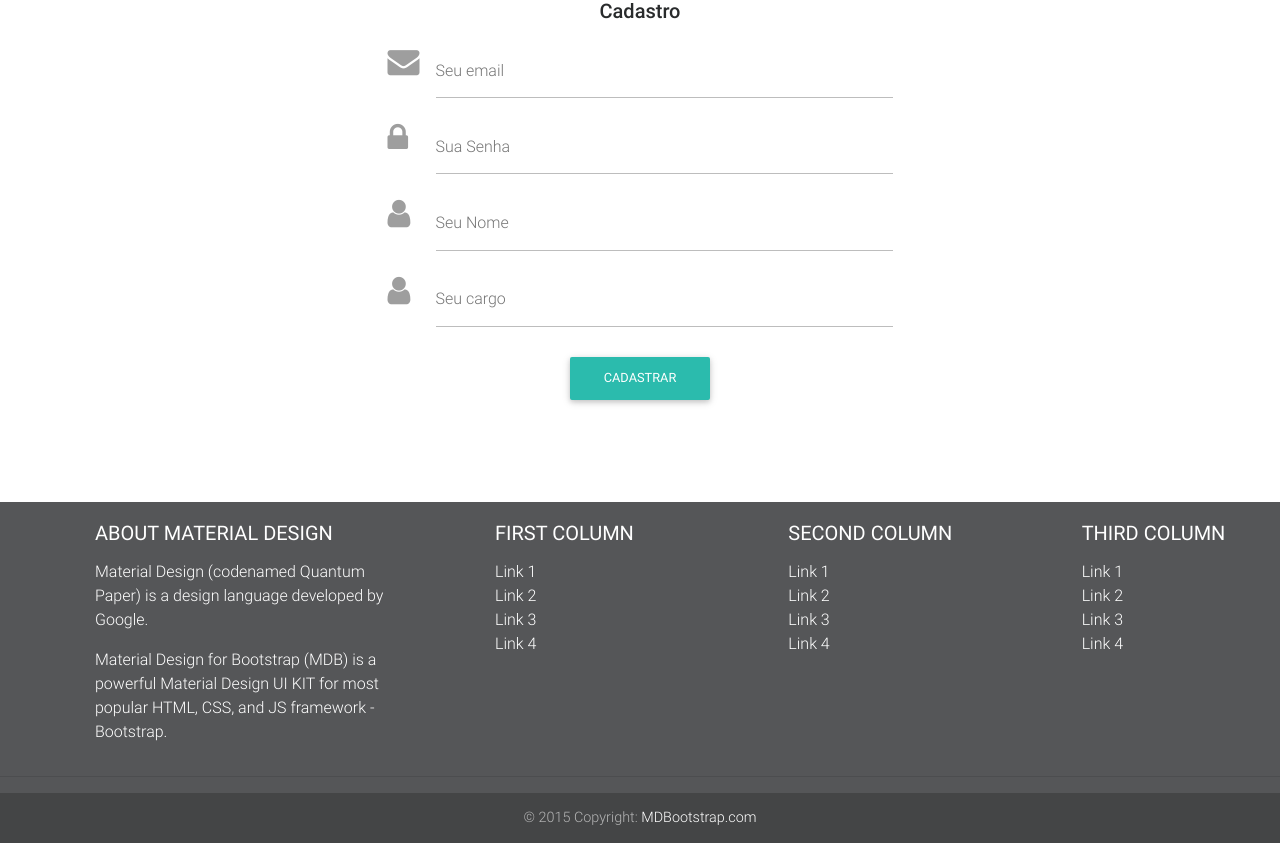
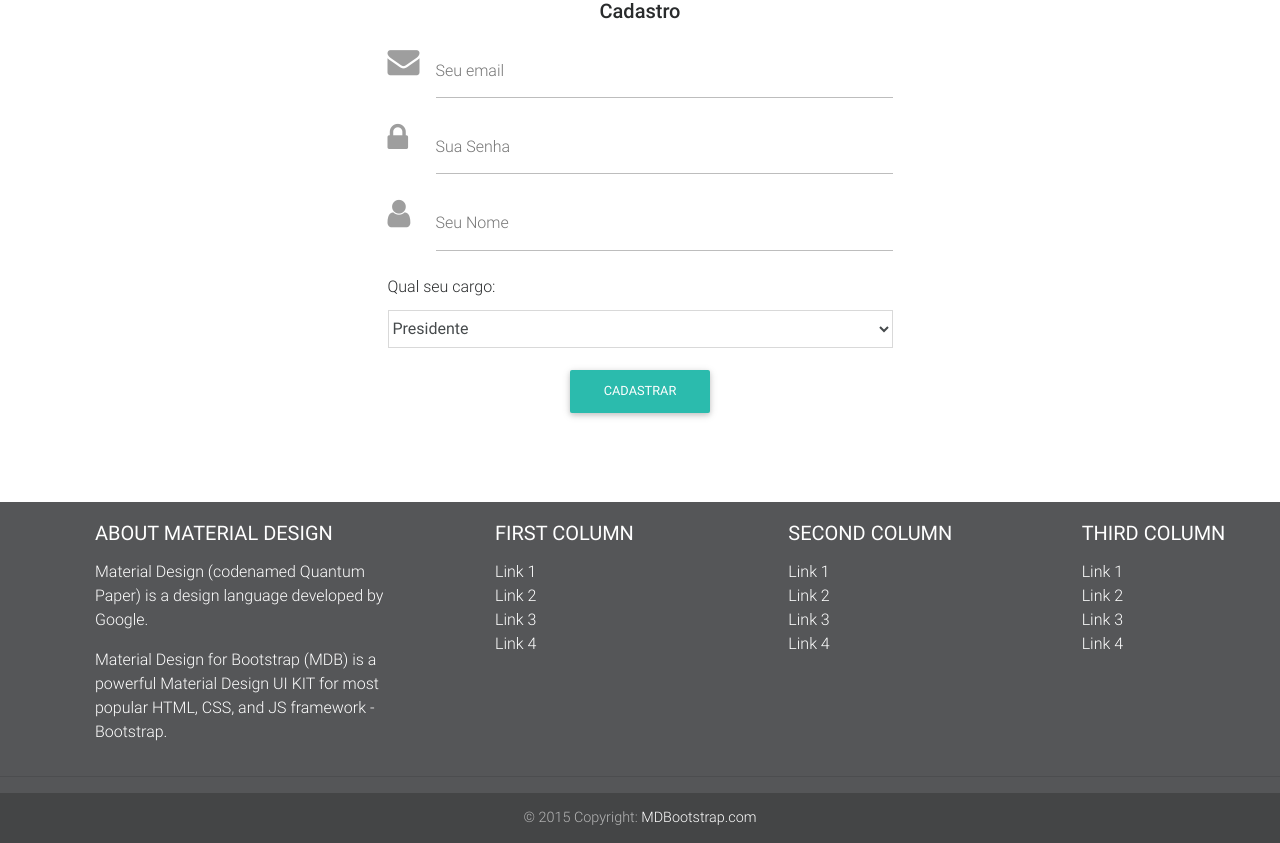
Before and after one commit to Kalgros20/TrabalhoLP2, a CodeIgniter app: page /TrabalhoLP2/index.php/login/Cadastro in a window 1280 px wide. Shown: the part 106-949 px from the top of the page. Run offline with CodeIgniter, Linux system fonts and the light colour scheme.

Commit message:
adicionando js

```diff
--- a/application/controllers/Login.php
+++ b/application/controllers/Login.php
@@ -4,8 +4,6 @@ defined('BASEPATH') OR exit('No direct script access allowed');
 
 
      class Login extends CI_Controller{
-
-
 
         public function index(){
             $data['action1'] = 'index.php/Login/cadastro';
@@ -39,19 +37,9 @@ defined('BASEPATH') OR exit('No direct script access allowed');
         public function Trigger(){
 
             $this->load->model('Login/LoginModel','model');
+            $result = $this->model->validaFuncionario();
+            redirect("$result",'refresh');
 
-            $user = $this->model->validaFuncionario();
-            if($user)
-            {
-                $funcionario = $this->model->carregaFuncionario($user);
-                $this->session->set_userdata($funcionario);
-                redirect('HomeController/Home','refresh');
-            }
-            else
-            {
-                echo  "<script>alert('Usuário ou senha inválido!');</script>";
-                redirect('Login/Index','refresh');
-            }
         }
 
         public function Logout(){
--- a/application/libraries/Funcionario.php
+++ b/application/libraries/Funcionario.php
@@ -173,6 +173,10 @@
                 }
                 return $html;
            }
+
+           public function insertFunc($email,$senha,$nome,$cargo){
+
+           }
     }
 
 ?>
--- a/application/views/login/cadastro.php
+++ b/application/views/login/cadastro.php
@@ -1,13 +1,12 @@
-
 <div class="container">
     <div class="row justify-content-md-center">
 
-            <form class="col-md-6 col-12" method="post" action="">
+        <form class="col-md-6 col-12" method="post" action="" id="cadastro">
             <p class="h5 text-center mb-4">Cadastro</p>
 
             <div class="md-form">
                 <i class="fa fa-envelope prefix grey-text"></i>
-                    <input type="text" id="defaultForm-email" class="form-control" name="email" required="true">
+                <input type="email" id="defaultForm-email" class="form-control" name="email" required="true">
                 <label for="defaultForm-email">Seu email</label>
             </div>
 
@@ -22,17 +21,20 @@
                 <input type="password" id="defaultForm-pass" class="form-control" name="senha" required="true">
                 <label for="defaltForm-pass">Seu Nome</label>
             </div>
-
-                <div class="md-form">
-                    <i class="fa fa-user prefix grey-text"></i>
-                    <input type="password" id="defaultForm-pass" class="form-control" name="senha" required="true">
-                    <label for="defaltForm-pass">Seu cargo</label>
+            <div id="cargos">
+            <div class="form-group" id="select">
+            <label for="sel1">Qual seu cargo: </label>
+                <select class="form-control" id="cargo">
+                    <option value = "1">Presidente</option>
+                    <option value = "2">Supervisor</option>
+                    <option value = "3">Gerente</option>
+                    <option value = "4">Colaborador</option>
+                </select>
             </div>
-
+            </div>
             <div class="text-center">
                 <button class="btn btn-default">Cadastrar</button>
         </div>
         </form>
-
     </div>
 </div>
--- a/application/views/static/scripts.php
+++ b/application/views/static/scripts.php
@@ -12,6 +12,9 @@
     <!-- MDB core JavaScript -->
     <script type="text/javascript" src="<?= base_url('assets/js/mdb.min.js') ?>"></script>
 
+    <script type="text/javascript" src="<?= base_url('assets/js/teste.js') ?>"></script>
+
+
     <script>
     new WOW().init();
     </script>
```
Also changed, not shown: application/models/Login/LoginModel.php (+27 -9 lines). Lines whose indentation alone changed are shown as unchanged.
